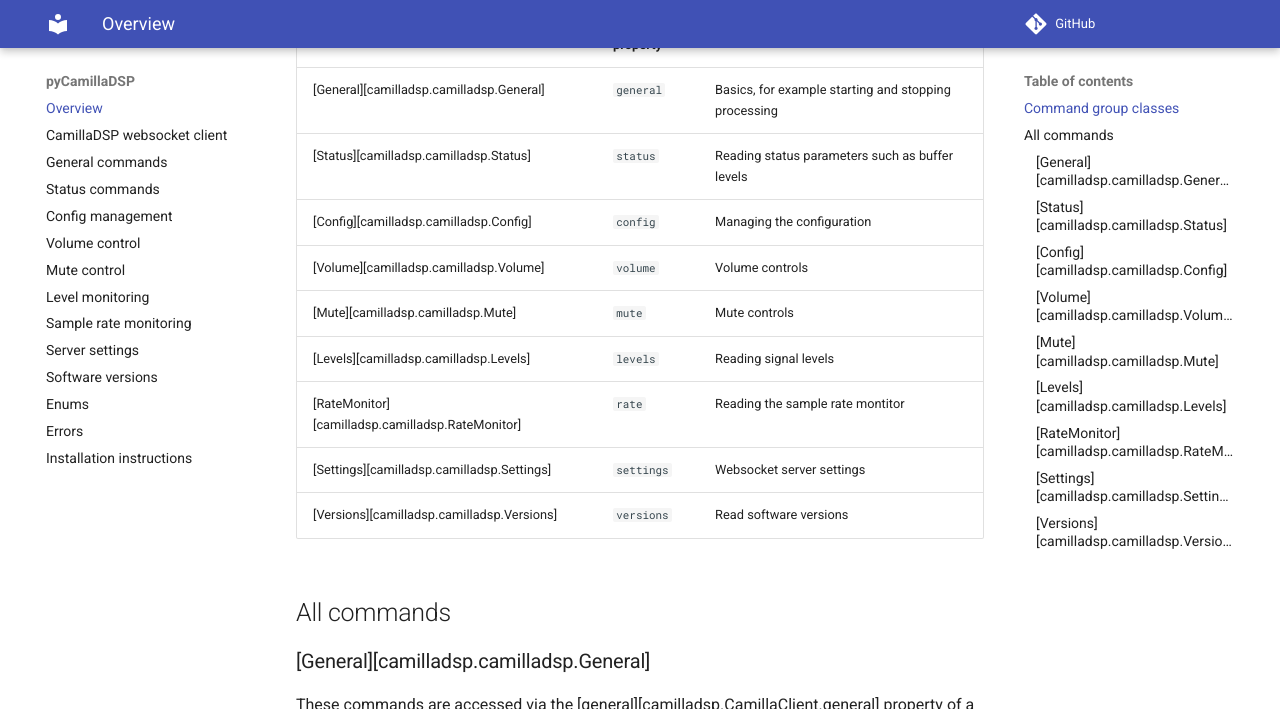
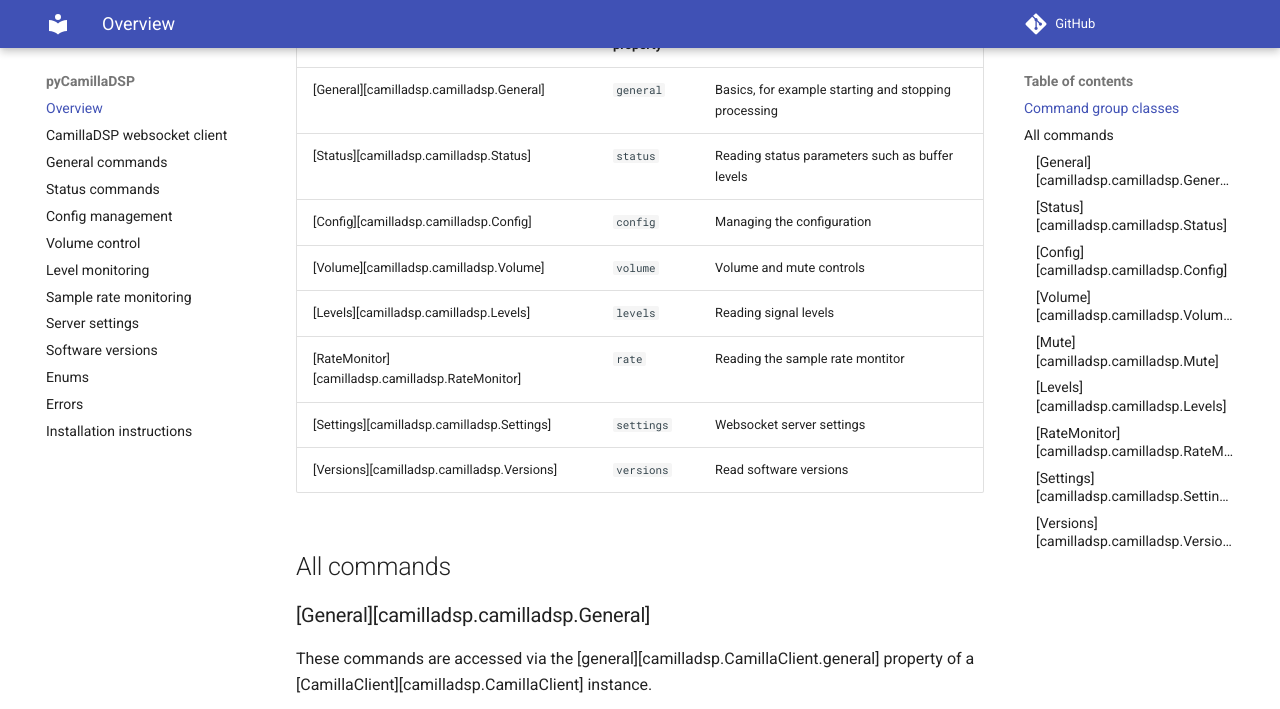
Before and after one commit to HEnquist/pycamilladsp, an MkDocs documentation site: the page built from docs/index.md, in a window 1280 px wide and 900 px high, scrolled down 785 px, cut to the strip 0-709 px from the top of the window. Built offline with MkDocs 1.6.1 and Material for MkDocs 9.7.7, drawn with Linux system fonts in a browser that asks for light colours; comment, search, counter and statistics services are not loaded.

Commit message:
Merge volume and mute modules, add all command

```diff
--- a/docs/index.md
+++ b/docs/index.md
@@ -33,8 +33,7 @@ capture_levels = client.levels.capture_rms()
 | [General][camilladsp.camilladsp.General] | `general` | Basics, for example starting and stopping processing |
 | [Status][camilladsp.camilladsp.Status] | `status` | Reading status parameters such as buffer levels |
 | [Config][camilladsp.camilladsp.Config] | `config` | Managing the configuration |
-| [Volume][camilladsp.camilladsp.Volume] | `volume` | Volume controls |
-| [Mute][camilladsp.camilladsp.Mute] | `mute` | Mute controls |
+| [Volume][camilladsp.camilladsp.Volume] | `volume` | Volume and mute controls |
 | [Levels][camilladsp.camilladsp.Levels] | `levels` | Reading signal levels |
 | [RateMonitor][camilladsp.camilladsp.RateMonitor] | `rate` | Reading the sample rate montitor |
 | [Settings][camilladsp.camilladsp.Settings] | `settings` | Websocket server settings |
--- a/docs/volume.md
+++ b/docs/volume.md
@@ -1,7 +1,7 @@
 # Volume control
 This class is accessed via the `volume` property on a `CamillaClient` instance.
 
-It provides methods for reading and setting the volume control.
+It provides methods for reading and setting the volume and mute controls.
 
 ##  class: `Volume`
 ::: camilladsp.camilladsp.Volume
--- a/mkdocs.yml
+++ b/mkdocs.yml
@@ -14,7 +14,6 @@ nav:
   - status.md
   - config.md
   - volume.md
-  - mute.md
   - levels.md
   - rate.md
   - settings.md
```
Also changed, not shown: docs/mute.md (deleted, +0 -7 lines), 2 other files.
